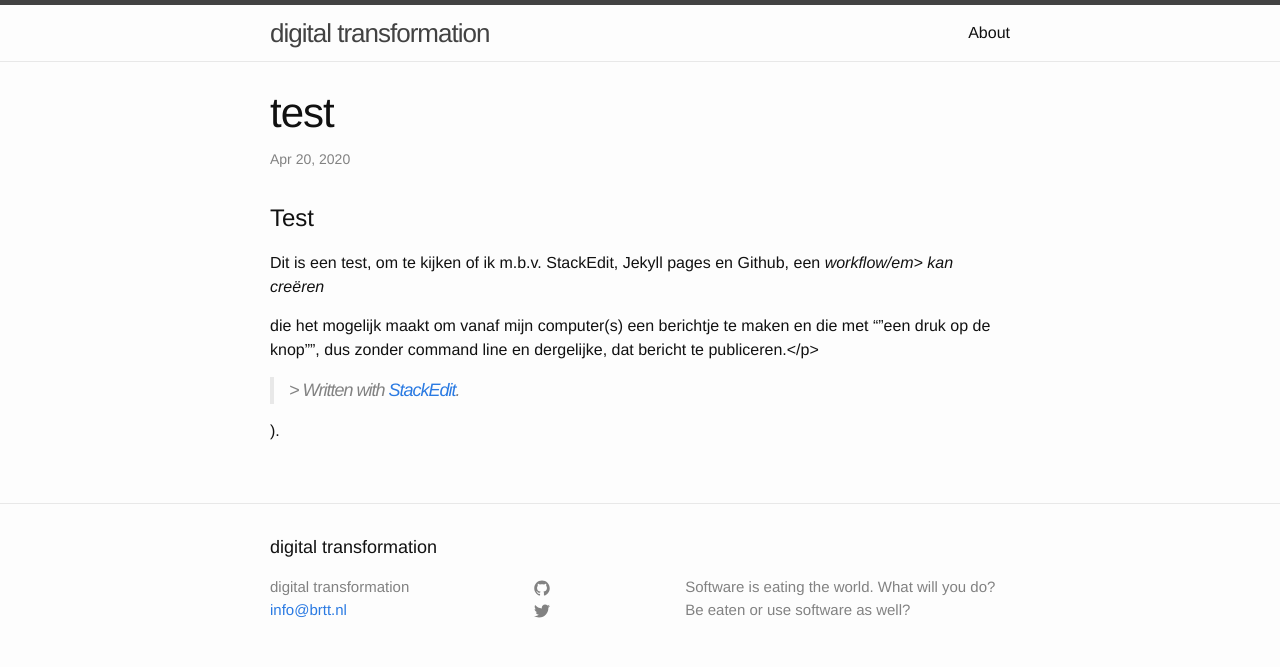
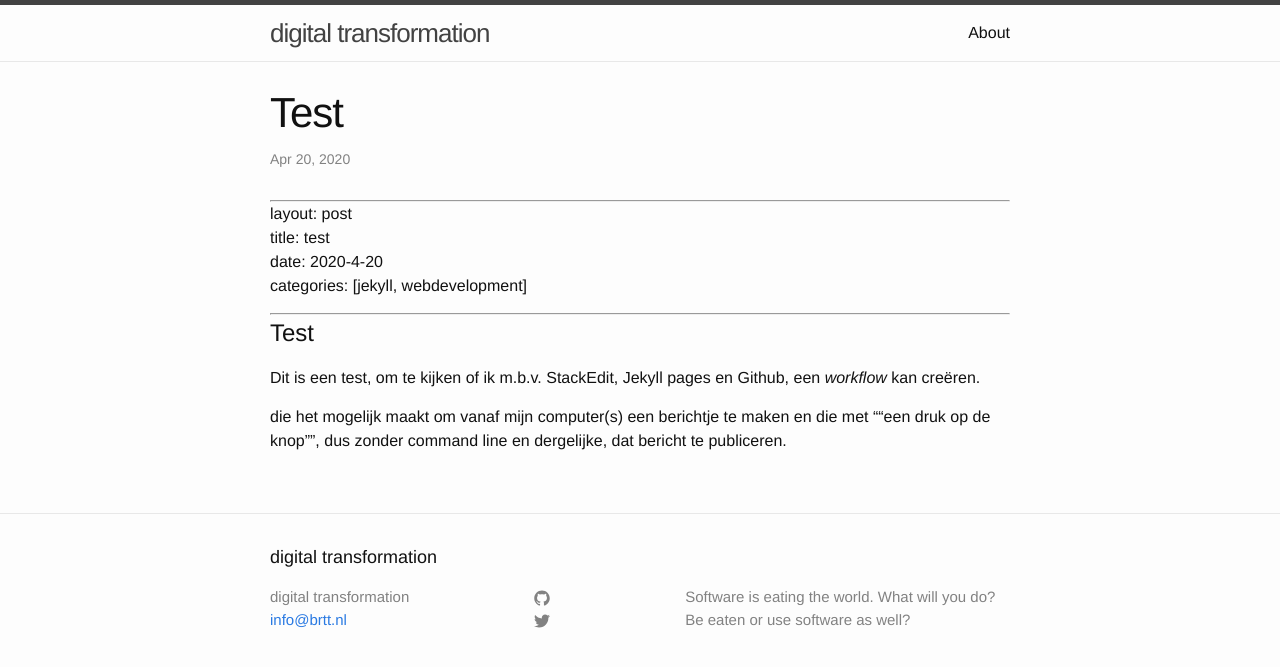
Before and after one commit to wijnandb/wijnandb.github.io, a Jekyll site: the page built from _posts/2020-4-20-test.md, in a window 1280 px wide. Shown: the top 667 px of the page. Built offline with Jekyll 4.4.1, drawn with Linux system fonts in a browser that asks for light colours; our own code applies the rules of GitHub Pages for plain Markdown files.

Commit message:
_posts/2020-4-20-test.md updated from https://stackedit.io/

```diff
--- a/_posts/2020-4-20-test.md
+++ b/_posts/2020-4-20-test.md
@@ -1,26 +1,14 @@
 ---
-layout: post
-title: test
-date: 2020-4-20
-categories: [jekyll, webdevelopment]
+
 
 ---
 
-
-# Test
-
-Dit is een test, om te kijken of ik m.b.v. StackEdit, Jekyll pages en Github, een <em>*workflow/em>* kan creëren<br>
-
- die het mogelijk maakt om vanaf mijn computer(s) een berichtje te maken en die met “"een druk op de knop”",  dus zonder command line en dergelijke, dat bericht te publiceren.</p>
-<blockquote>
-<p>
-
-
-
-
-> Written with <a href="[StackEdit](https://stackedit.io/">StackEdit</a>.</p>
-</blockquote>
-).
-<!--stackedit_data:
-eyJoaXN0b3J5IjpbLTE2MDE0MDMwNzUsLTYwOTcwODk3M119
--->
+<hr>
+<p>layout: post<br>
+title: test<br>
+date: 2020-4-20<br>
+categories: [jekyll, webdevelopment]</p>
+<hr>
+<h1 id="test">Test</h1>
+<p>Dit is een test, om te kijken of ik m.b.v. StackEdit, Jekyll pages en Github, een <em>workflow</em> kan creëren.</p>
+<p>die het mogelijk maakt om vanaf mijn computer(s) een berichtje te maken en die met ““een druk op de knop””,  dus zonder command line en dergelijke, dat bericht te publiceren.</p>
```
